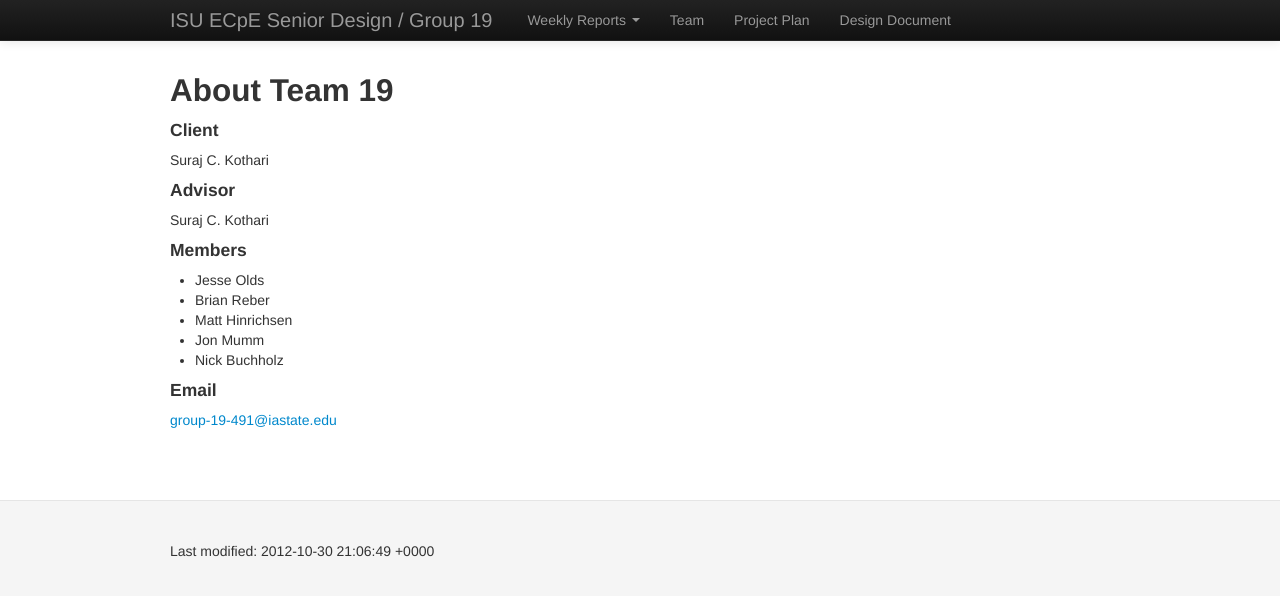
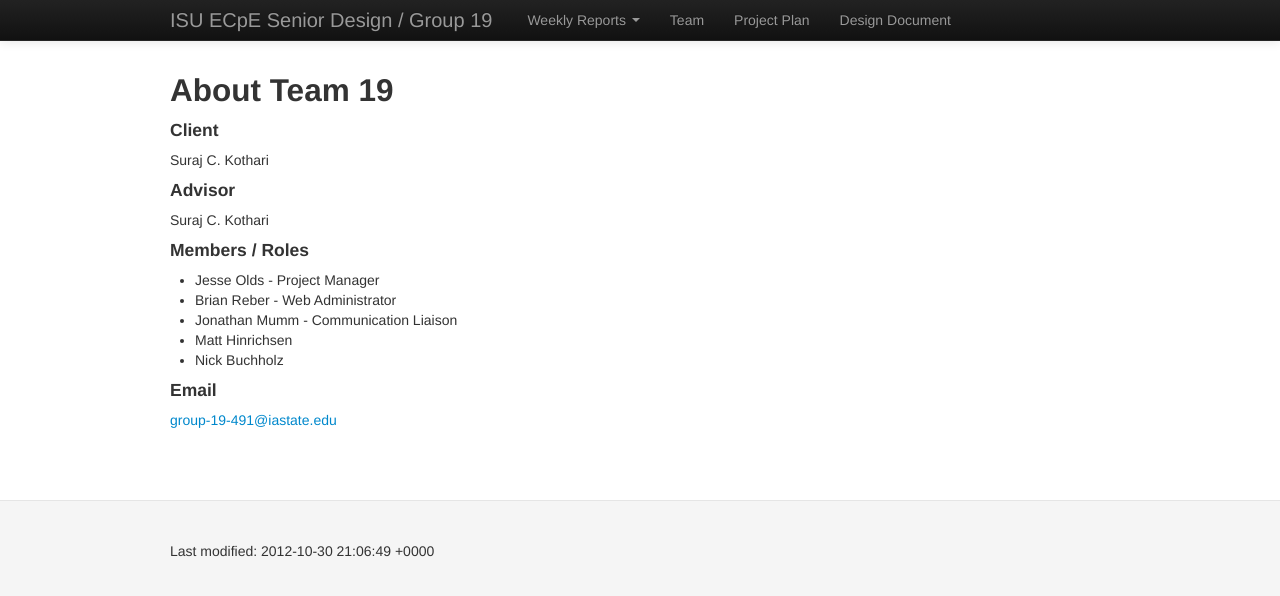
Before and after one commit to IASTATE-May1319/website, a Jekyll site: the page built from team.md, in a window 1280 px wide. Shown: the top 596 px of the page. Built offline with Jekyll 4.4.1, drawn with Linux system fonts in a browser that asks for light colours; Markdown is read by kramdown in place of the engine named in the settings.

Commit message:
Add some roles

```diff
--- a/team.md
+++ b/team.md
@@ -14,12 +14,12 @@ Suraj C. Kothari
 
 Suraj C. Kothari
 
-#### Members
+#### Members / Roles
 
-* Jesse Olds
-* Brian Reber
+* Jesse Olds - Project Manager
+* Brian Reber - Web Administrator
+* Jonathan Mumm - Communication Liaison
 * Matt Hinrichsen
-* Jon Mumm
 * Nick Buchholz
 
 #### Email
```
